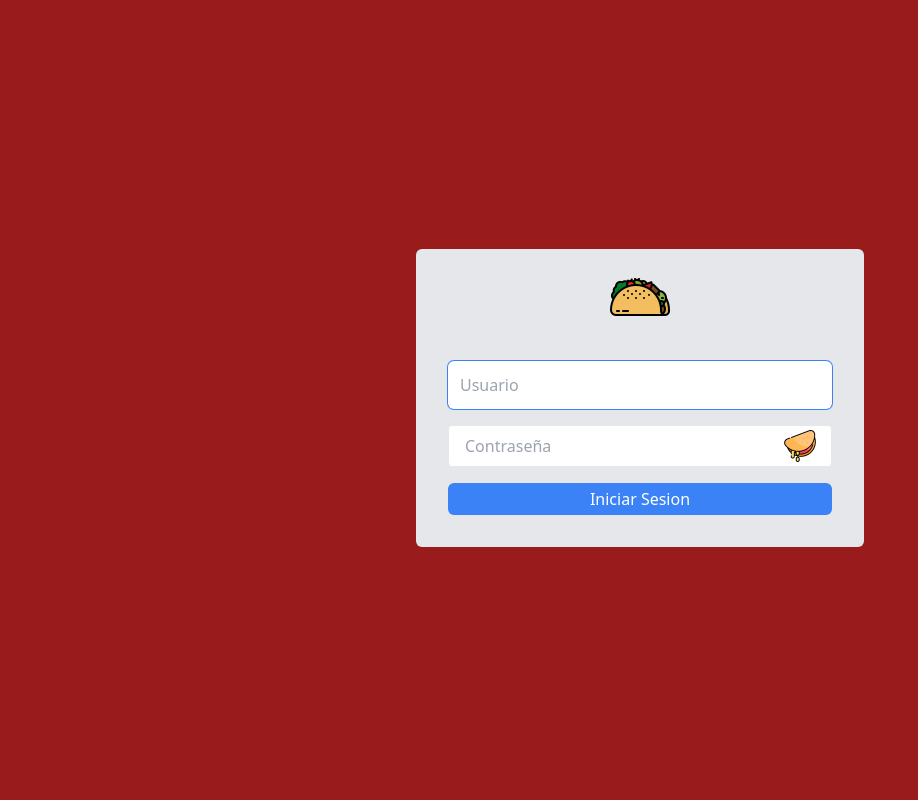
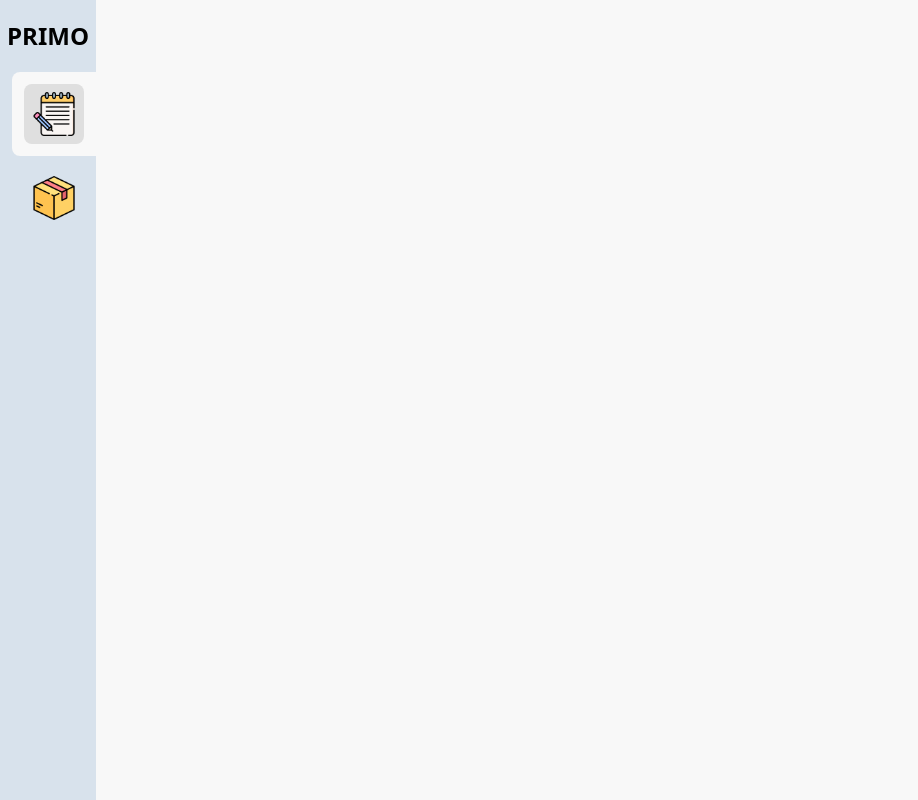
Before and after one commit to TamalitoDePuerco/front, a React (Vite) app in the folder TAQUERIA_EL_PRIMO/: page / in a window 1280 px wide. Shown: the whole page, without its empty margins (0-918 px from the left). Built offline with nearby package versions, Linux system fonts and the light colour scheme.

Commit message:
creando barra
se esta creando la barra de seleccion de inventario y notas

```diff
--- a/TAQUERIA_EL_PRIMO/package.json
+++ b/TAQUERIA_EL_PRIMO/package.json
@@ -11,7 +11,8 @@
   },
   "dependencies": {
     "react": "^18.2.0",
-    "react-dom": "^18.2.0"
+    "react-dom": "^18.2.0",
+    "react-router-dom": "^6.16.0"
   },
   "devDependencies": {
     "@types/react": "^18.2.15",
--- a/TAQUERIA_EL_PRIMO/src/App.jsx
+++ b/TAQUERIA_EL_PRIMO/src/App.jsx
@@ -1,6 +1,7 @@
+import { BrowserRouter as Router, Switch, Route } from 'react-router-dom';
 import { useState } from 'react'
 import './App.css'
-import Login from './components/login/login'
+import Login from './login/login'
 
 function App() {
   const [count, setCount] = useState(0)
--- /dev/null
+++ b/TAQUERIA_EL_PRIMO/src/components/shared/Siderbar.jsx
@@ -0,0 +1,29 @@
+import React from "react";
+import pencilImage from "../assets/pencil.png";
+import boxImage from "../assets/box.png";
+
+const Sidebar = () => {
+  return (
+    <div className="bg-[#D8E2EC] fixed left-0 top-0 w-25 h-full">
+      <h1 className="text-2xl text-black uppercase font-bold text-center my-5">
+        Primo
+      </h1>
+
+      <ul className="pl-3">
+        <li className="bg-[#F8F8F8] p-3 rounded-tl-lg rounded-bl-lg">
+          <a href="#" className="bg-[#DFDFDF] p-2 block rounded-lg">
+            <img src={pencilImage} alt="Pencil" className="h-11" />
+          </a>
+        </li>
+
+        <li className="p-3 rounded-tl-lg rounded-bl-lg hover:bg-[#F8F8F8] group transition-colors">
+          <a href="#" className="p-2 block rounded-lg group-hover:bg-[#DFDFDF] transition-colors">
+            <img src={boxImage} alt="Box" className="h-11" />
+          </a>
+        </li>
+      </ul>
+    </div>
+  );
+};
+
+export default Sidebar;
--- a/TAQUERIA_EL_PRIMO/src/components/login/login.jsx
+++ b/TAQUERIA_EL_PRIMO/src/login/login.jsx
@@ -1,6 +1,6 @@
-import taco from "../assets/taco.png";
-import quesadilla from "../assets/quesadilla.png";
-import tortilla from "../assets/tortilla.png"
+import taco from "../components/assets/taco.png";
+import quesadilla from "../components/assets/quesadilla.png";
+import tortilla from "../components/assets/tortilla.png"
 import { useState } from "react";
 
 function Login() {
@@ -11,17 +11,18 @@ function Login() {
   }
 
   return (
-    <div className="bg-gray-200 max-w-md mx-auto rounded-md">
+    <div className="bg-gray-200 max-w-md mx-auto rounded-md shadow-xl">
       <div className="grid justify-items-center">
         <img src={taco} alt="" className="mt-4" />
       </div>
       <form className="p-8 mb-1 grid">
+
         <div className=" w-full rounded-md relative">
         <input
           type="text"
           placeholder="Usuario"
           autoFocus
-          className="p-3 w-full mb-4 rounded-md outline-none focus:ring-blue-500 focus:border-blue-500 focus:ring-1"
+          className="w-full px-2 py-4 text-base border rounded outline-none focus:ring-blue-500 focus:border-blue-500 focus:ring-1 mb-4"
         />
         </div>
 
@@ -30,10 +31,10 @@ function Login() {
           <input
             type={contrasenaVisible ? "text" : "password"}
             placeholder="Contraseña"
-            className="w-full px-4 py-2 text-base border rounded outline-none focus:ring-blue-500 focus:border-blue-500 focus:ring-1"
+            className="w-full px-2 py-4 text-base border rounded outline-none focus:ring-blue-500 focus:border-blue-500 focus:ring-1"
           />
 
-          <button
+          <button type="button"
             className="absolute inset-y-0 right-0 flex items-center px-4 text-gray-600"
             onClick={verContrasena}
           >
--- a/TAQUERIA_EL_PRIMO/src/main.jsx
+++ b/TAQUERIA_EL_PRIMO/src/main.jsx
@@ -2,9 +2,10 @@ import React from 'react'
 import ReactDOM from 'react-dom/client'
 import './index.css'
 import App from './App.jsx'
+import Menu from './menu/menu'
 
 ReactDOM.createRoot(document.getElementById('root')).render(
   <React.StrictMode>
-    <App/>
+    <Menu/>
   </React.StrictMode>,
 )
--- /dev/null
+++ b/TAQUERIA_EL_PRIMO/src/menu/menu.jsx
@@ -0,0 +1,12 @@
+import Sidebar from "../components/shared/Siderbar";
+
+function Menu(){
+
+    return(
+        <div className="bg-[#F8F8F8] w-full min-h-screen">
+        <Sidebar/>
+        </div>
+    )
+}
+
+export default Menu;
```
Also changed, not shown: TAQUERIA_EL_PRIMO/src/components/assets/logout.png (added), 1 other file (tests, documents, lock files or other folders).
